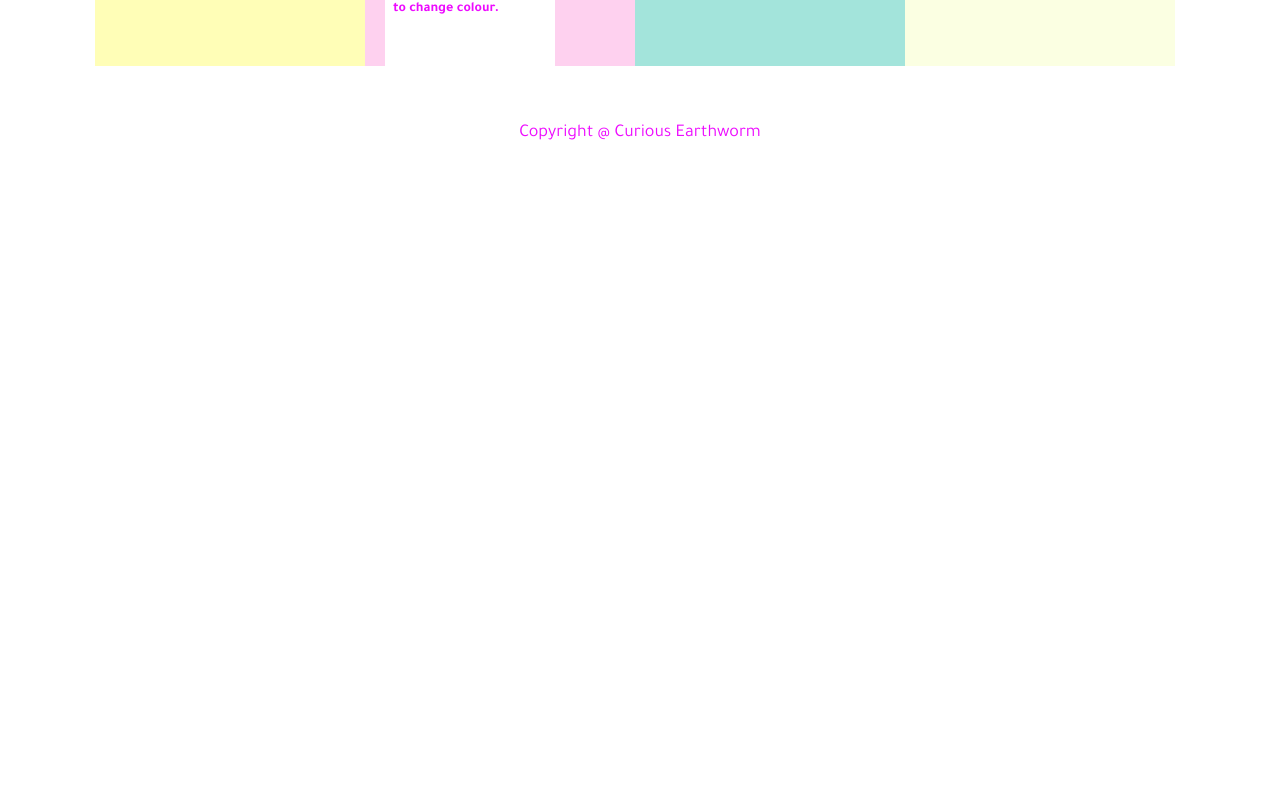
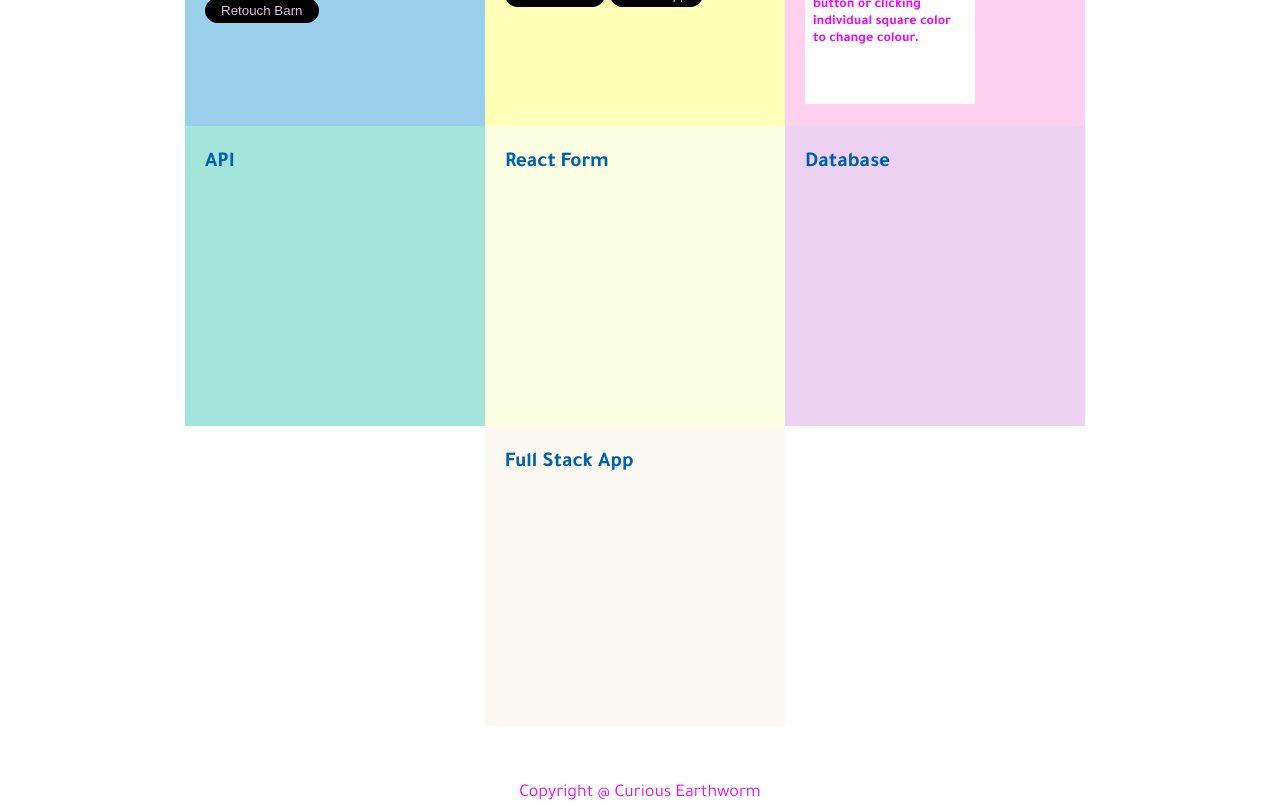
Before and after one commit to YingCG/dev-journal, a React (Create React App) app: page /projects in a window 1280 px wide. Shown: the part 760-1564 px from the top of the page. Before the commit the page ends 904 px from the top, so only its background shows below. Built offline with nearby package versions, Linux system fonts and the light colour scheme; a web font is replaced by a local one.

Commit message:
hide unprepared link

```diff
--- a/public/style/squarelist.css
+++ b/public/style/squarelist.css
@@ -7,9 +7,9 @@
 }
 
 .square{
-    min-width: 250px;
-    width: 270px;
-    height: 270px;
+    min-width: 280px;
+    width: 300px;
+    height: 300px;
     padding: 20px;
     font-weight: bold;
     justify-content: space-around;
--- a/src/components/SquareList.jsx
+++ b/src/components/SquareList.jsx
@@ -60,6 +60,7 @@ function SquareList () {
         </Square>
       </div>
 
+
       <div>
         <Square colors={colors} index={7} info={{
         title: "API",
@@ -69,12 +70,25 @@ function SquareList () {
       </div>
       <div>
         <Square colors={colors} index={8} info={{
+        title: "React Form",
+        description: " ",
+        links: []}} updateColor={changeOneColour} >
+        </Square>
+      </div>
+      <div>
+        <Square colors={colors} index={9} info={{
         title: "Database",
         description: " ",
         links: []}} updateColor={changeOneColour} >
         </Square>
       </div>
-
+      <div>
+        <Square colors={colors} index={10} info={{
+        title: "Full Stack App",
+        description: " ",
+        links: []}} updateColor={changeOneColour} >
+        </Square>
+      </div>
       </div>
     </>
   )
```
